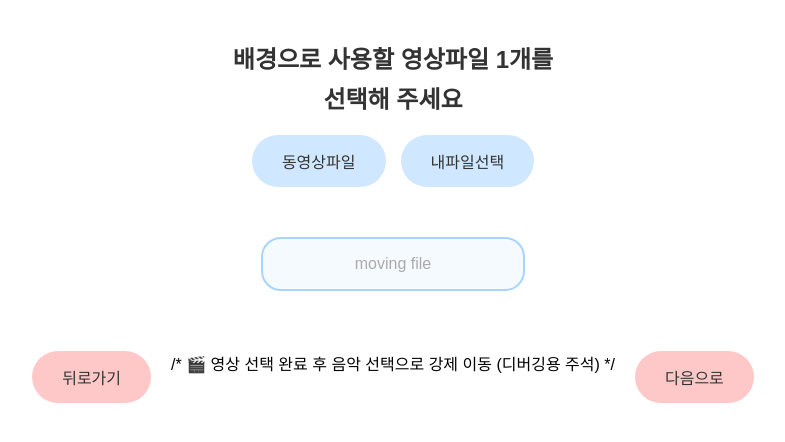
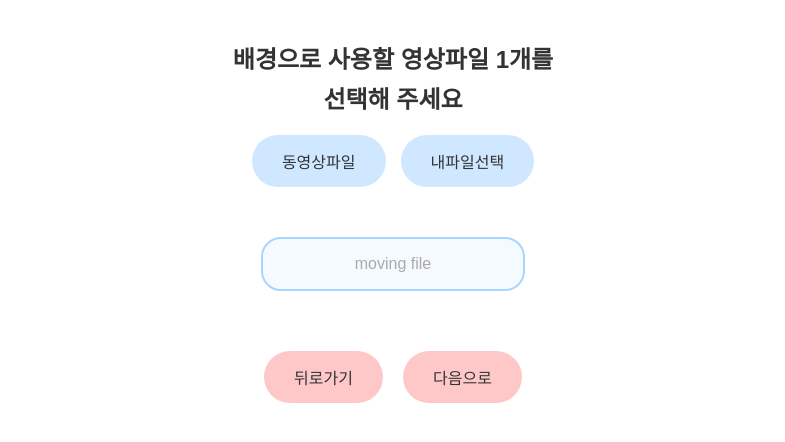
Before and after one commit to xeon-243859/ppongtok-app, a React (Vite) app: page /video/select in a window 1280 px wide. Shown: the top 442 px of the page, without its empty margins (247-1032 px from the left). Built offline with nearby package versions, Linux system fonts and the light colour scheme.

Commit message:
🎬 fix: 테마 영상 선택 시 VideoSelectPage로 되돌아가도록 수정 및 잘못된 주석 제거

```diff
--- a/src/pages/VideoSelectPage.jsx
+++ b/src/pages/VideoSelectPage.jsx
@@ -84,7 +84,6 @@ const VideoSelectPage = () => {
 
       <div className="video-button-nav">
         <button onClick={() => navigate(-1)}>뒤로가기</button>
-        /* 🎬 영상 선택 완료 후 음악 선택으로 강제 이동 (디버깅용 주석) */
         <button onClick={() => navigate("/music/select")}>다음으로</button>
       </div>
     </div>
--- a/src/pages/VideoThemePage.jsx
+++ b/src/pages/VideoThemePage.jsx
@@ -16,7 +16,7 @@ const VideoThemePage = () => {
     localStorage.setItem("selected-video", src);
     localStorage.setItem("selected-type", "video");
     localStorage.removeItem("selected-images"); // 이미지가 있으면 충돌방지
-    navigate("/preview?type=video"); // ✅ 프리뷰로 이동
+    navigate("/video");
   };
 
   return (
```
